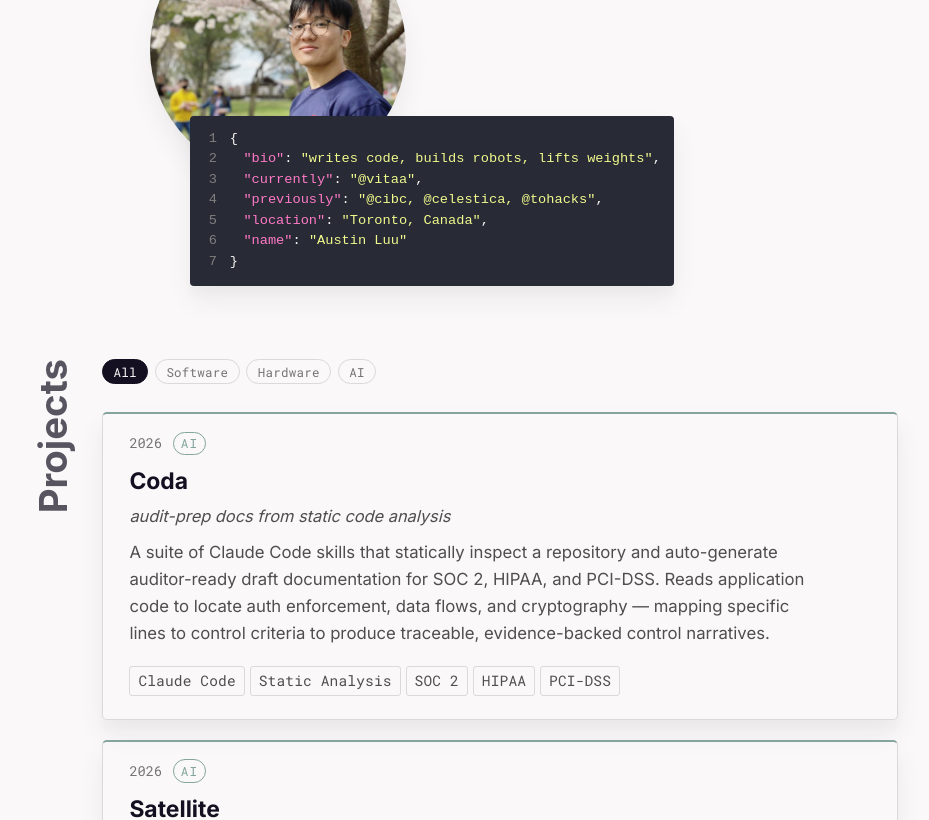
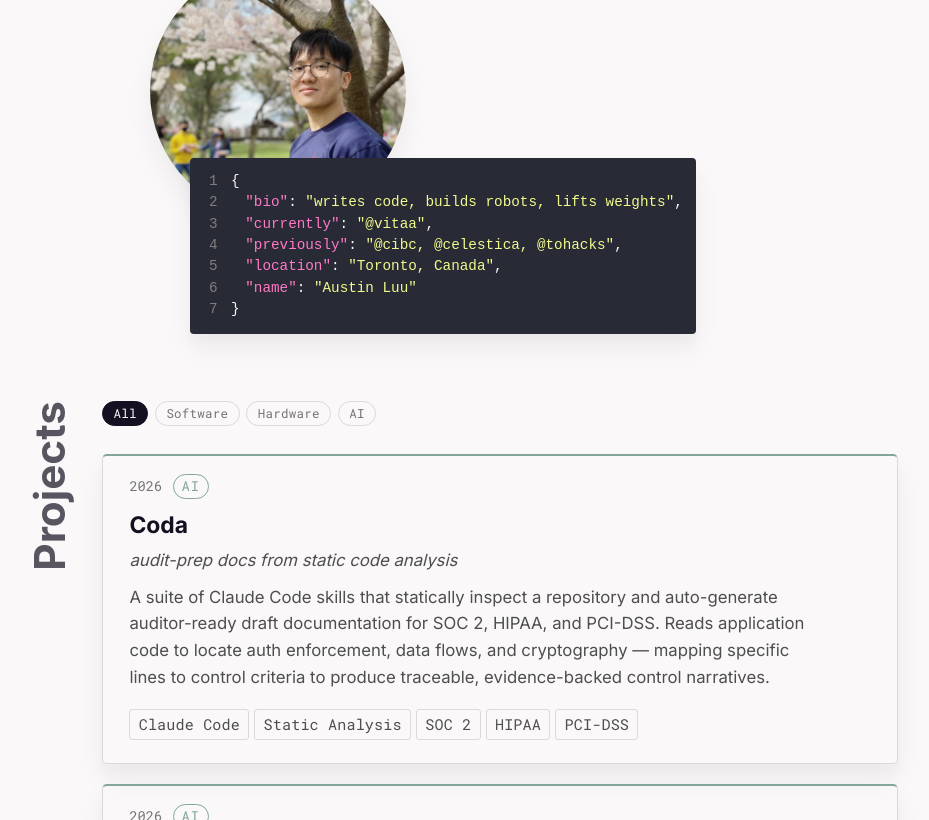
Before and after one commit to AustinLuu/test-blog, a Next.js app: page / in a window 1280 px wide. Shown: the part 1980-2800 px from the top of the page, without its empty margins (140-1069 px from the left). Built offline with nearby package versions, Linux system fonts and the light colour scheme.

Commit message:
Updated font token mappings

```diff
--- a/styles/global.scss
+++ b/styles/global.scss
@@ -38,6 +38,15 @@ body {
   --lt-colours-secondary: var(--olive) !important;
   --lt-colours-gray: var(--outlinegray) !important;
   --invert-filter: invert(0) hue-rotate(0);
+
+  /* Type scale */
+  --text-xs:        0.72em;
+  --text-sm:        0.78em;
+  --text-secondary: 0.88em;
+  --text-body:      0.95em;
+  --text-base:      1em;
+  --text-md:        1.1em;
+  --text-lg:        1.3em;
 }
 [saved-theme="dark"] {
   --light: #1c1b22 !important;
@@ -125,11 +134,10 @@ p, ul {
 }
 .nav-item {
   align-items: center;
-  font-size: 16px;
   color: #3d3d3d;
   text-align: end;
   margin: 12px 15px;
-  font-size: 0.95em;
+  font-size: var(--text-body);
   display: inline;
   list-style: none;
   &>a{
@@ -160,7 +168,7 @@ p, ul {
 .side-header {
   position: absolute;
   opacity: 0.7;
-  font-size: 0.8em;
+  font-size: var(--text-secondary);
   transition: opacity 2s cubic-bezier(.25, .8, .25, 1);
   transform-origin: top left;
   transform: translateX(-2em) rotateZ(90deg) rotateZ(180deg) translateX(-100%) ;
@@ -202,7 +210,7 @@ p, ul {
 .sub-nav>li {
   display: inline-block;
   font-family: roboto mono,monospace;
-  font-size: 1em;
+  font-size: var(--text-base);
   font-weight: 400;
   color: var(--dark);
   padding-right: .5em;
@@ -312,7 +320,7 @@ p, ul {
   box-shadow: 0px 14px 28px rgba(27, 33, 48, 0.06), 0 10px 10px rgba(27, 33, 48,0.02);
 }
 .lt-card {
-  font-size: 1.05em;
+  font-size: var(--text-md);
 }
 div>.highlight {
   z-index: 5;
@@ -333,7 +341,7 @@ div>.highlight {
   min-height: 256px;
 }
 code {
-  font-size: 1.05em;
+  font-size: var(--text-md);
   &.number-bar > span{
     margin-right: 0.4em;
     padding: 0 0.4em;
@@ -353,7 +361,7 @@ code {
 
 //3.Projects
 .project{
-  font-size: 1.1em;
+  font-size: var(--text-md);
   margin: 0rem 0rem 1rem 0rem;
   border-radius: 5px;
   border: 1px solid var(--outlinegray);
@@ -361,7 +369,7 @@ code {
   padding: 1em 1.5em;
 }
 .project-btn{
-  font-size: 1em;
+  font-size: var(--text-base);
   height: unset;
   justify-content: flex-start;
   &:hover{
@@ -435,11 +443,11 @@ code {
   padding: 0.25rem 6rem 1rem 3.5rem;
   &>h3{
     font-weight: 600;
-    font-size: 0.95em;
+    font-size: var(--text-body);
     padding-bottom: 1em;
   }
   &>p{
-    font-size: 0.95em;
+    font-size: var(--text-body);
   }
 }
 //5.Footer
@@ -476,7 +484,7 @@ button{
   }
 }
 .icon-btn{
-  font-size: 1.125rem;
+  font-size: var(--text-md);
 }
 .theme-toggle {
   margin-left: auto;
@@ -484,7 +492,7 @@ button{
   height: 2.25em;
   min-width: 2.25em;
   border-radius: 50%;
-  font-size: 1.05rem;
+  font-size: var(--text-md);
   display: inline-flex;
   align-items: center;
   justify-content: center;
@@ -503,7 +511,7 @@ button{
 }
 .filter-btn {
   font-family: 'Roboto Mono', monospace;
-  font-size: 0.78em;
+  font-size: var(--text-sm);
   font-weight: 400;
   letter-spacing: 0.02em;
   padding: 0.3em 0.85em;
@@ -537,12 +545,12 @@ button{
 }
 .project-featured-year {
   font-family: 'Roboto Mono', monospace;
-  font-size: 0.78em;
+  font-size: var(--text-sm);
   color: var(--lightgray);
 }
 .project-cat-tag {
   font-family: 'Roboto Mono', monospace;
-  font-size: 0.72em;
+  font-size: var(--text-sm);
   color: var(--olive);
   border: 1px solid var(--olive);
   padding: 0.1em 0.55em;
@@ -551,7 +559,7 @@ button{
   letter-spacing: 0.08em;
 }
 .project-featured-title {
-  font-size: 1.3em !important;
+  font-size: var(--text-lg) !important;
   font-weight: 700 !important;
   color: var(--dark) !important;
   margin-bottom: 0.2em;
@@ -559,12 +567,12 @@ button{
 .project-featured-brief {
   font-style: italic;
   color: var(--gray);
-  font-size: 0.93em;
+  font-size: var(--text-body);
   margin-bottom: 0.6em;
 }
 .project-featured-desc {
   color: var(--gray);
-  font-size: 0.95em;
+  font-size: var(--text-body);
   line-height: 1.6;
   max-width: 65ch;
 }
@@ -576,7 +584,7 @@ button{
 }
 .tools > li {
   font-family: 'Roboto Mono', monospace;
-  font-size: 0.75em;
+  font-size: var(--text-sm);
   display: inline-block;
   border: 1px solid var(--outlinegray);
   background: transparent;
@@ -620,12 +628,12 @@ button{
 }
 .project-row-title {
   font-weight: 600;
-  font-size: 1em;
+  font-size: var(--text-base);
   color: var(--dark);
   flex-shrink: 0;
 }
 .project-row-brief {
-  font-size: 0.88em;
+  font-size: var(--text-secondary);
   color: var(--lightgray);
   flex: 1 1 0;
   white-space: nowrap;
@@ -642,11 +650,11 @@ button{
 }
 .project-row-year {
   font-family: 'Roboto Mono', monospace;
-  font-size: 0.78em;
+  font-size: var(--text-sm);
   color: var(--lightgray);
 }
 .project-row-arrow {
-  font-size: 0.7em;
+  font-size: var(--text-xs);
   color: var(--lightgray);
   display: inline-block;
   transition: transform 0.2s ease;
@@ -657,7 +665,7 @@ button{
 .project-row-body {
   padding: 0.25em 0 1em;
   & > p {
-    font-size: 0.93em;
+    font-size: var(--text-body);
     color: var(--gray);
     max-width: 65ch;
   }
@@ -666,7 +674,7 @@ button{
   color: var(--lightgray);
   font-style: italic;
   padding: 2em 0;
-  font-size: 0.9em;
+  font-size: var(--text-secondary);
 }
 
 // Experience section
@@ -732,12 +740,12 @@ button{
   margin-bottom: 0.25em;
 }
 .experience-role {
-  font-size: 0.97em;
+  font-size: var(--text-body);
   font-weight: 600;
   color: var(--dark);
 }
 .experience-chevron {
-  font-size: 0.65em;
+  font-size: var(--text-xs);
   color: var(--lightgray);
   flex-shrink: 0;
   transition: transform 0.2s ease;
@@ -753,23 +761,23 @@ button{
   margin-bottom: 0.3em;
 }
 .experience-company {
-  font-size: 0.84em;
+  font-size: var(--text-secondary);
   color: var(--gray);
   font-weight: 400;
 }
 .experience-sep {
-  font-size: 0.8em;
+  font-size: var(--text-secondary);
   color: var(--outlinegray);
   line-height: 1;
 }
 .experience-date {
   font-family: 'Roboto Mono', monospace;
-  font-size: 0.74em;
+  font-size: var(--text-sm);
   color: var(--lightgray);
   white-space: nowrap;
 }
 .experience-metric {
-  font-size: 0.83em;
+  font-size: var(--text-secondary);
   color: var(--gray);
   line-height: 1.45;
 }
@@ -782,7 +790,7 @@ button{
     & > li {
       margin-bottom: 0.5em;
       color: var(--gray);
-      font-size: 0.88em;
+      font-size: var(--text-secondary);
       line-height: 1.6;
       &::marker {
         color: var(--outlinegray);
--- a/styles/mobile.scss
+++ b/styles/mobile.scss
@@ -41,10 +41,10 @@
       display: none;
     }
     .project-highlight>p>b{
-      font-size: 0.85em;
+      font-size: var(--text-secondary);
     }
     .project-text{
-      font-size: 0.85em;
+      font-size: var(--text-secondary);
     }
     .sub-nav>li:nth-child(4){
       display: none;
```
